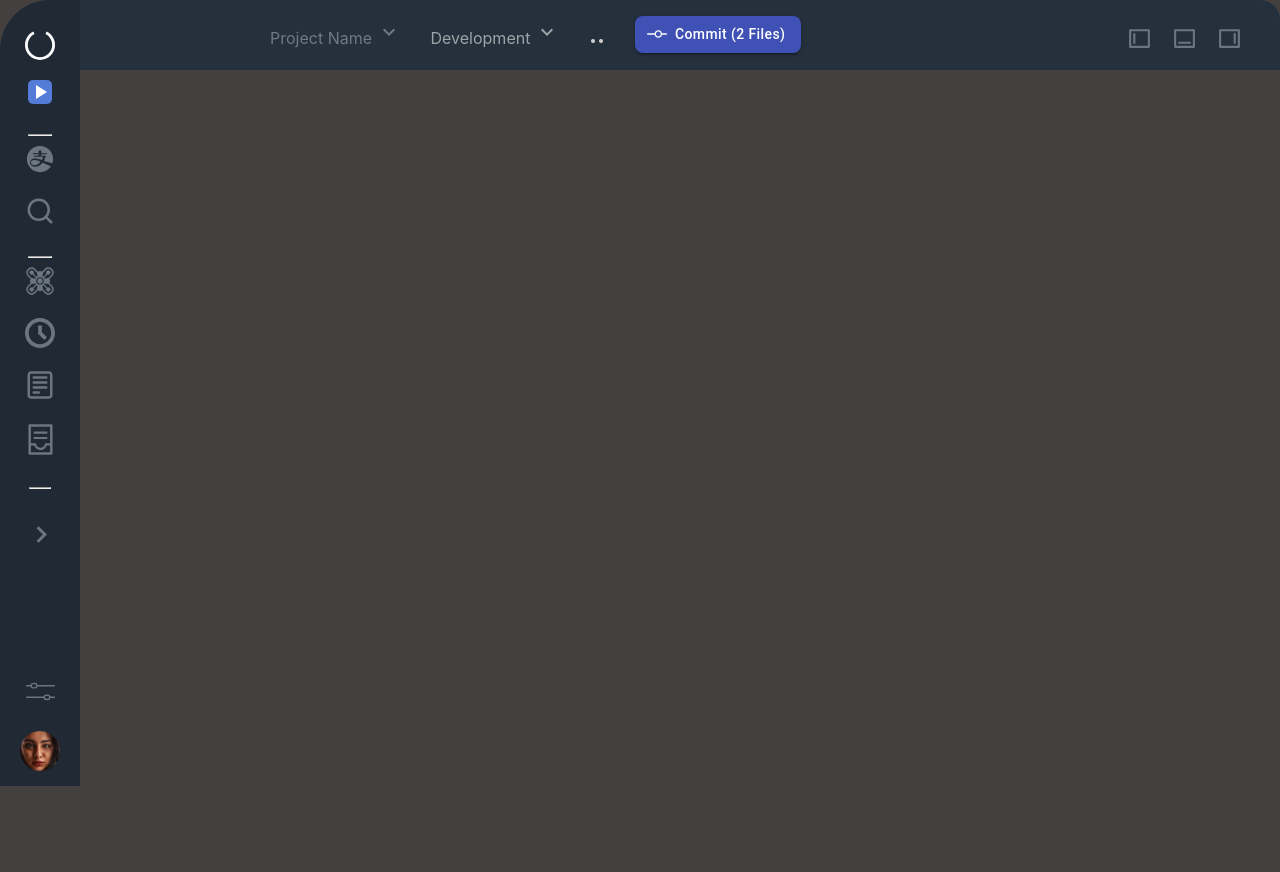
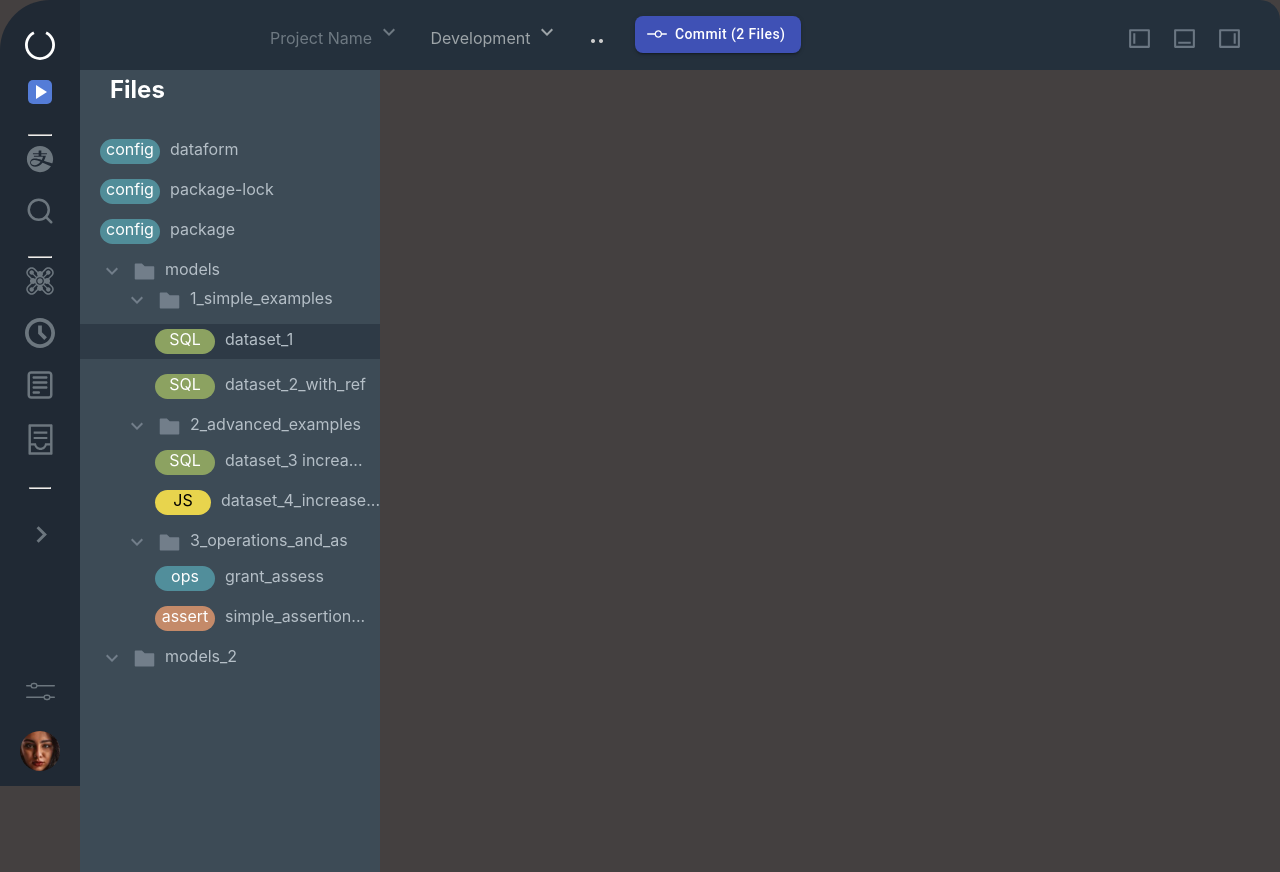
Before and after one commit to carraa99/OmicTest, a React (Create React App) app: page / in a window 1280 px wide. Before the commit the page ends 800 px from the top, so only its background shows below. Built offline with nearby package versions, Linux system fonts and the light colour scheme.

Commit message:
sidebar somehow designed

```diff
--- a/src/App.js
+++ b/src/App.js
@@ -2,12 +2,14 @@ import logo from './logo.svg';
 // import './App.css';
 import NavigationBar from './components/navigation/NavigationBar';
 import IconSidebar from './components/Icon Sidebar/IconSidebar';
+import LeftSidebar from './components/left sidebar/LeftSidebar';
 
 function App() {
   return (
     <div className='App'>
       <NavigationBar />
-      <IconSidebar/>
+      <IconSidebar />
+      <LeftSidebar />
     </div>
   );
 }
--- /dev/null
+++ b/src/components/left sidebar/LeftSidebar.css
@@ -0,0 +1,50 @@
+.leftSidebar {
+    width: 300px;
+    height: 104vh;
+    background-color: rgb(61,75,86);
+    margin-top:-30px;
+    position: absolute;
+    z-index: -1;
+    left:80px;
+}
+.sidebarWrapper {
+    margin-left:20px;
+    display: flex;
+    gap:10px;
+    margin-bottom: 15px;
+}
+.bage1 {
+    height: 25px;
+    width:60px;
+    color:#fff;
+    text-align: center;
+    border-radius: 20px;
+    background-color: rgb(81,141,153);
+}
+.lists {
+    margin-left: 20px;
+    display: flex;
+    gap:8px;
+}
+.list2 {
+    margin-left: 45px;
+    display: flex;
+    gap:8px;
+}
+.sidebarWrapper2 {
+    margin-left:75px;
+    margin-top: 7px;
+    display: flex;
+    gap:10px;
+    margin-bottom: 15px;
+}
+.sidebarWrapper3 {
+    /* margin-left:75px; */
+    margin-top: 7px;
+    display: flex;
+    gap:10px;
+    margin-bottom: 15px;
+}
+.bgClass {
+    margin-left:75px;
+}
--- /dev/null
+++ b/src/components/left sidebar/LeftSidebar.jsx
@@ -0,0 +1,127 @@
+import './LeftSidebar.css'
+import ExpandMoreIcon from "@material-ui/icons/ExpandMore";
+import {AiFillFolder} from "react-icons/ai"
+const LeftSidebar = () => {
+    return (
+      <div className="leftSidebar">
+        <h2
+          style={{
+            color: "white",
+            fontStyle: "bold",
+            margin: 15,
+            padding: 20,
+            paddingLeft: 15,
+          }}
+        >
+          Files
+        </h2>
+        <div className="sidebarWrapper">
+          <div className="bage1">config</div>
+          <div style={{ color: "#B5BFC7" }}>dataform</div>
+        </div>
+        <div className="sidebarWrapper">
+          <div className="bage1">config</div>
+          <div style={{ color: "#B5BFC7" }}>package-lock</div>
+        </div>
+        <div className="sidebarWrapper">
+          <div className="bage1">config</div>
+          <div style={{ color: "#B5BFC7" }}>package</div>
+        </div>
+
+        <div className="lists">
+          <div>
+            {" "}
+            <ExpandMoreIcon style={{ color: "#727E8A" }} />
+          </div>
+          <div>
+            <AiFillFolder style={{ color: "#727E8A" }} size={25} />
+          </div>
+          <div style={{ color: "#B5BFC7" }}> models</div>
+        </div>
+        <div className="list2">
+          <div>
+            {" "}
+            <ExpandMoreIcon style={{ color: "#727E8A" }} />
+          </div>
+          <div>
+            <AiFillFolder style={{ color: "#727E8A" }} size={25} />
+          </div>
+          <div style={{ color: "#B5BFC7" }}> 1_simple_examples</div>
+        </div>
+        <div className="sidebarWrapper3" style={{ backgroundColor: "#2E3A46",padding:5,paddingLeft:0  }}>
+          <div className="bage1 bgClass" style={{ backgroundColor: "#8CA261"  }}>
+            SQL
+          </div>
+          <div style={{ color: "#B5BFC7" }} >dataset_1</div>
+        </div>
+        <div className="sidebarWrapper2">
+          <div className="bage1" style={{ backgroundColor: "#8CA261" }}>
+            SQL
+          </div>
+          <div style={{ color: "#B5BFC7" }}>dataset_2_with_ref</div>
+        </div>
+        <div className="list2">
+          <div>
+            {" "}
+            <ExpandMoreIcon style={{ color: "#727E8A" }} />
+          </div>
+          <div>
+            <AiFillFolder style={{ color: "#727E8A" }} size={25} />
+          </div>
+          <div style={{ color: "#B5BFC7" }}> 2_advanced_examples</div>
+        </div>
+        <div className="sidebarWrapper2">
+          <div className="bage1" style={{ backgroundColor: "#8CA261" }}>
+            SQL
+          </div>
+          <div style={{ color: "#B5BFC7" }}>dataset_3 increa...</div>
+        </div>
+        <div className="sidebarWrapper2">
+          <div
+            className="bage1"
+            style={{ backgroundColor: "#E8D44D", color: "black" }}
+          >
+            JS
+          </div>
+          <div style={{ color: "#B5BFC7" }}>dataset_4_increase...</div>
+        </div>
+        <div className="list2">
+          <div>
+            {" "}
+            <ExpandMoreIcon style={{ color: "#727E8A" }} />
+          </div>
+          <div>
+            <AiFillFolder style={{ color: "#727E8A" }} size={25} />
+          </div>
+          <div style={{ color: "#B5BFC7" }}> 3_operations_and_as</div>
+        </div>
+        <div className="sidebarWrapper2">
+          <div className="bage1" style={{ backgroundColor: "#518E9B" }}>
+            ops
+          </div>
+          <div style={{ color: "#B5BFC7" }}>grant_assess</div>
+        </div>
+        <div className="sidebarWrapper2">
+          <div
+            className="bage1"
+            style={{ backgroundColor: "#C48A69", color: "white" }}
+          >
+            assert
+          </div>
+          <div style={{ color: "#B5BFC7" }}>simple_assertion...</div>
+        </div>
+        <div className="lists">
+          <div>
+            {" "}
+            <ExpandMoreIcon style={{ color: "#727E8A" }} />
+          </div>
+          <div>
+            <AiFillFolder style={{ color: "#727E8A" }} size={25} />
+          </div>
+          <div style={{ color: "#B5BFC7" }}> models_2</div>
+        </div>
+      </div>
+    );
+}
+
+export default LeftSidebar;
```
